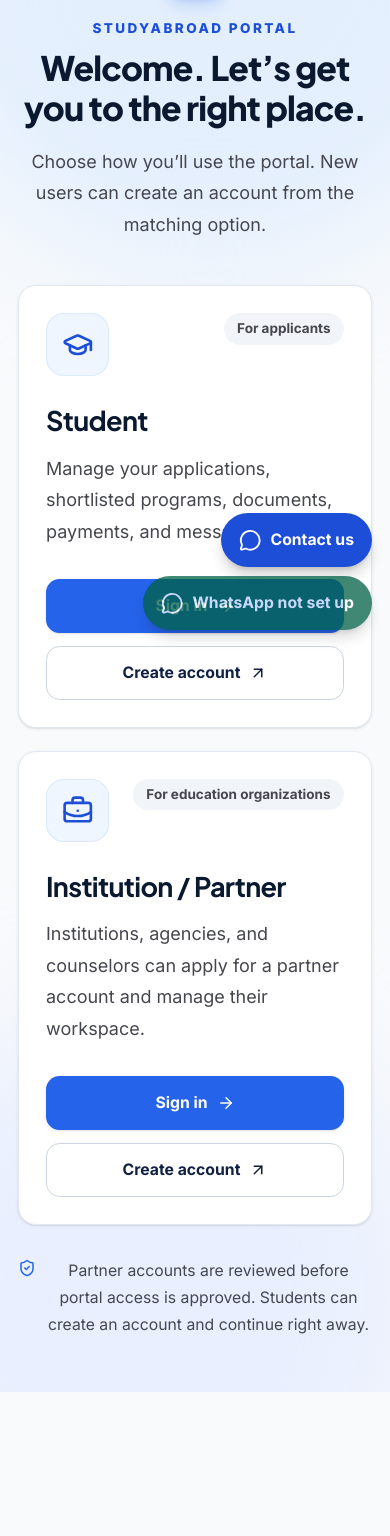
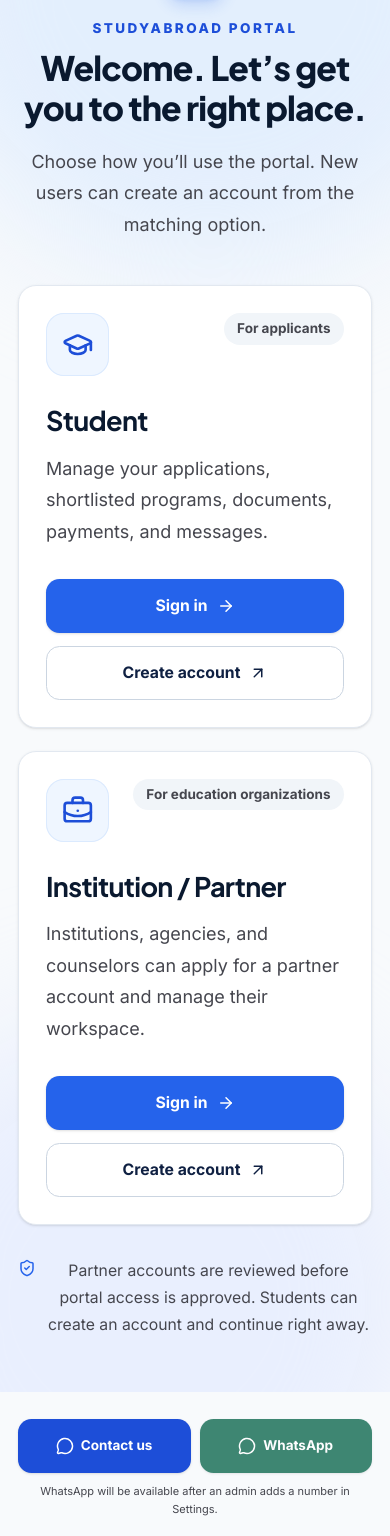
Before and after one commit to usman1058/Study_Abroad_Portal, a Next.js app: page / in a window 390 px wide. Shown: the part 196-1732 px from the top of the page. Before the commit the page ends 1588 px from the top, so only its background shows below. Built offline with nearby package versions, Linux system fonts and the light colour scheme; no server answers; the database is empty.

Commit message:
Improve mobile contact controls

```diff
--- a/src/components/whatsapp-contact-button.tsx
+++ b/src/components/whatsapp-contact-button.tsx
@@ -20,7 +20,7 @@ export function WhatsAppContactButton() {
     return () => { active = false; };
   }, []);
 
-  return <div className="fixed bottom-4 right-4 z-50 flex flex-col items-end gap-2 sm:bottom-6 sm:right-6">
+  const actions = <>
     <a href={CONTACT_URL}
       aria-label="Contact CheckMyUni"
       className="inline-flex min-h-12 items-center gap-2 rounded-full bg-brand-700 px-4 text-sm font-bold text-white shadow-lg shadow-black/20 transition hover:-translate-y-0.5 hover:bg-brand-800 focus-visible:outline-none focus-visible:ring-4 focus-visible:ring-brand-500/40">
@@ -38,5 +38,25 @@ export function WhatsAppContactButton() {
       <MessageCircle aria-hidden="true" className="h-5 w-5" />
       <span>WhatsApp not set up</span>
     </button>}
-  </div>;
+  </>;
+
+  return <>
+    <div role="group" aria-label="Contact options" className="fixed bottom-4 right-4 z-50 hidden flex-col items-end gap-2 sm:flex sm:bottom-6 sm:right-6">
+      {actions}
+    </div>
+    <div role="group" aria-label="Contact options" className="mx-auto mt-6 grid w-full max-w-lg grid-cols-2 gap-2 px-4 pb-4 sm:hidden">
+      <a href={CONTACT_URL} aria-label="Contact CheckMyUni" className="inline-flex min-h-12 items-center justify-center gap-1.5 rounded-xl bg-brand-700 px-2 text-center text-xs font-bold text-white shadow-sm hover:bg-brand-800 focus-visible:outline-none focus-visible:ring-4 focus-visible:ring-brand-500/40">
+        <MessageCircle aria-hidden="true" className="h-4 w-4 shrink-0" />
+        <span>Contact us</span>
+      </a>
+      {number ? <a href={`https://wa.me/${number}`} target="_blank" rel="noopener noreferrer" aria-label="Chat with CheckMyUni on WhatsApp (opens in a new tab)" className="inline-flex min-h-12 items-center justify-center gap-1.5 rounded-xl bg-[#128c4a] px-2 text-center text-xs font-bold text-white shadow-sm hover:bg-[#0f773f] focus-visible:outline-none focus-visible:ring-4 focus-visible:ring-[#25d366]/40">
+        <MessageCircle aria-hidden="true" className="h-4 w-4 shrink-0" />
+        <span>WhatsApp us</span>
+      </a> : <button type="button" disabled title="Add a WhatsApp number in portal Settings to enable this button" aria-label="WhatsApp is unavailable until an admin adds a contact number" className="inline-flex min-h-12 items-center justify-center gap-1.5 rounded-xl bg-emerald-800 px-2 text-center text-xs font-bold text-white opacity-75 shadow-sm">
+        <MessageCircle aria-hidden="true" className="h-4 w-4 shrink-0" />
+        <span>WhatsApp</span>
+      </button>}
+      {!number && <p className="col-span-2 text-center text-[11px] leading-4 text-ink-muted">WhatsApp will be available after an admin adds a number in Settings.</p>}
+    </div>
+  </>;
 }
```
Also changed, not shown: 1 other file (tests, documents, lock files or other folders).
